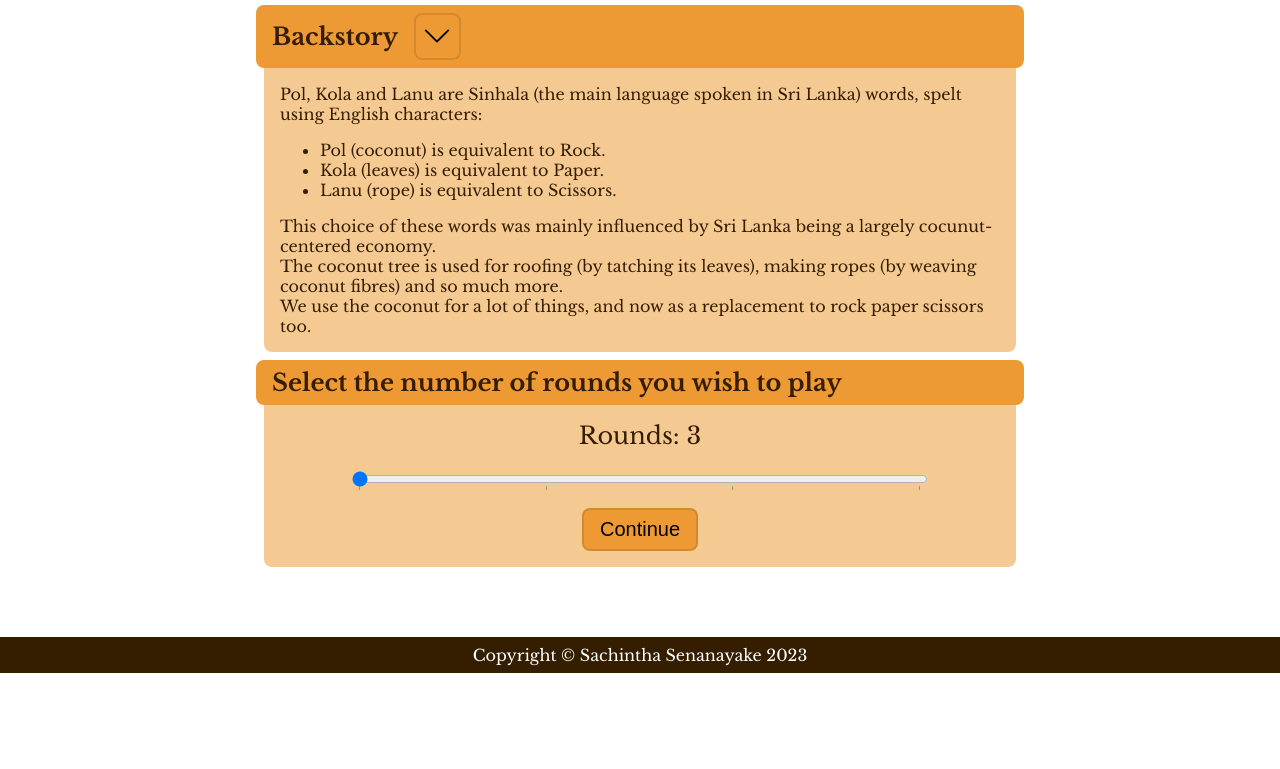
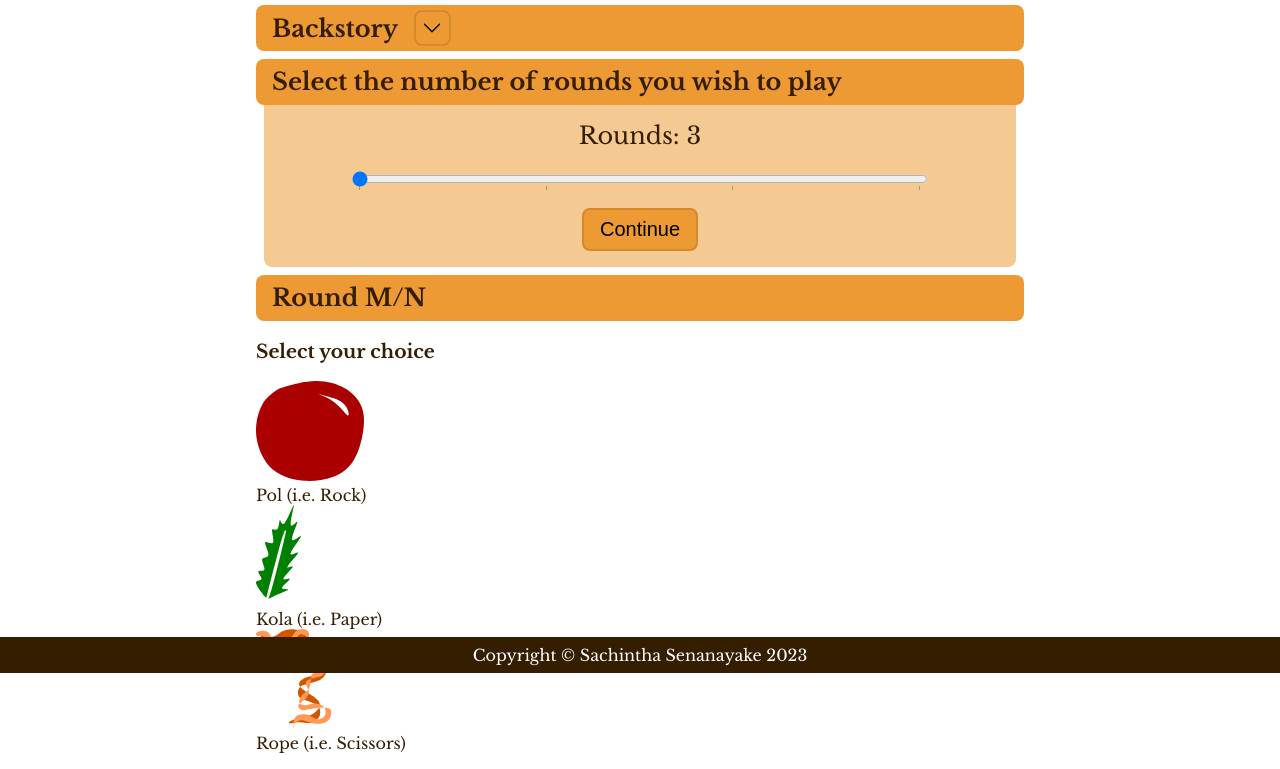
Before and after one commit to sachintha180/rock-paper-scissors, a plain HTML site: page index.html in a window 1280 px wide. Shown: the part 127-896 px from the top of the page. Before the commit the page ends 800 px from the top, so only its background shows below. Drawn offline with nearby package versions, Linux system fonts and the light colour scheme.

Commit message:
Updated styles.css; set maximum heights and fixed toggle transition.

```diff
--- a/index.html
+++ b/index.html
@@ -20,11 +20,11 @@
     </header>
     <main>
         <section id="instructions">
-            <div class="horizontal-section">
+            <div class="horizontal-section extra-bottom-margin">
                 <h2>Backstory</h2>
-                <img src="images/chevron-down.svg" alt="A chevron-down icon to see more" height="20">
+                <img id="instructions-btn" src="images/chevron-down.svg" alt="A chevron-down icon to see more" height="20">
             </div>
-            <div class="info-section">
+            <div id="instructions-section" class="info-section invisible-section">
                 <p>Pol, Kola and Lanu are Sinhala (the main language spoken in Sri Lanka) words, spelt using English
                     characters:</p>
                 <ul>
@@ -56,7 +56,7 @@
         </section>
         <section id="game-container">
             <h2 id="current-round-label">Round M/N</h2>
-            <h2>Select your choice</h2>
+            <h3>Select your choice</h3>
             <div id="rock">
                 <img src="images/coconut.svg" alt="A vector drawing of a coconut" height="100">
                 <p class="image-label">Pol (i.e. Rock)</p>
--- a/script.js
+++ b/script.js
@@ -113,14 +113,17 @@ function game(rounds) {
 
 document.addEventListener("DOMContentLoaded", (event) => {
 
+    // update round count based on slider position
     let roundsSelector = document.querySelector("#rounds-count");
-
     roundsSelector.addEventListener("change", (event) => {
-
         let rounds = roundsSelector.value;
-
         document.querySelector("#rounds-label").innerHTML = `Rounds: ${rounds}`;
 
+    });
+
+    // show/hide backstory (i.e. instructions) panel when chevron is pressed
+    let instructionsBtn = document.querySelector("#instructions-btn");
+    instructionsBtn.addEventListener("click", (event) => {
+        document.querySelector("#instructions-section").classList.toggle("invisible-section");
     })
-
 })
--- a/styles.css
+++ b/styles.css
@@ -49,13 +49,14 @@ header img {
 }
 
 #instructions .horizontal-section {
+    height: 30px;
     background-color: #ED9A34;
     padding: 0.5rem 1rem;
     border-radius: 0.5rem;
 }
 
 #instructions .horizontal-section img {
-    height: 30px;
+    height: 20px;
     padding: 0.4rem;
     border-radius: 0.5rem;
     cursor: pointer;
@@ -75,7 +76,19 @@ header img {
     margin-top: 0;
 }
 
-#rounds-container h2 {
+#instructions .info-section {
+    max-height: 500px; /* Set an unrealistic maximum height */
+    transition: max-height 0.5s ease-in-out, padding 0.4s ease-in-out;
+    overflow: hidden;
+}
+
+#instructions .invisible-section {
+    max-height: 0;
+    padding: 0 1rem;
+}
+
+#rounds-container h2, #game-container h2 {
+    height: 30px;
     background-color: #ED9A34;
     padding: 0.5rem 1rem;
     border-radius: 0.5rem;
@@ -112,10 +125,6 @@ header img {
     background-color: #ffffff;
 }
 
-#game-container {
-    display: none;
-}
-
 footer {
     text-align: center;
     position: fixed;
```
